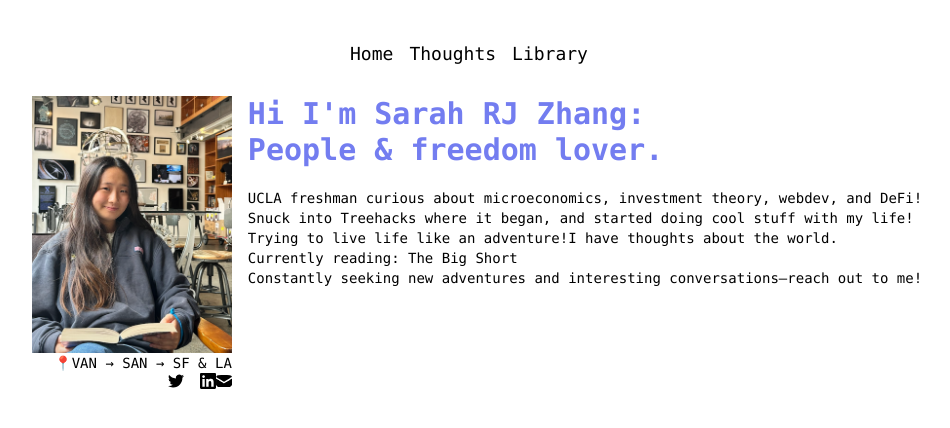
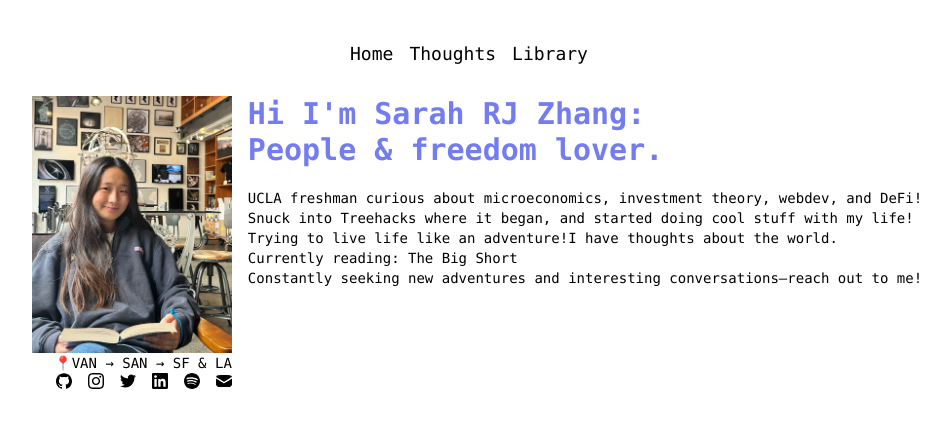
Before and after one commit to srachaz/Srachaswebsite, a Next.js app: page / in a window 1280 px wide. Shown: the top 428 px of the page, without its empty margins (163-1113 px from the left). Built offline with nearby package versions, Linux system fonts and the light colour scheme.

Commit message:
finalizing social icons

```diff
--- a/components/githubicon.js
+++ b/components/githubicon.js
@@ -4,7 +4,7 @@ const GithubIcon = () => {
   return (
     <a href="https://github.com/srachaz" target="_blank" rel="noopener noreferrer">
       <div className="w-4 h-4">
-        <Image src="/icons/github.svg" alt="Twitter Icon" width={24} height={24} />
+        <Image src="/icons/github.svg" alt="Github Icon" width={24} height={24} />
       </div>
     </a>
   );
--- a/components/instaicon.js
+++ b/components/instaicon.js
@@ -4,7 +4,7 @@ const InstaIcon = () => {
   return (
     <a href="https://www.instagram.com/sracha.rj/" target="_blank" rel="noopener noreferrer">
       <div className="w-4 h-4">
-        <Image src="/icons/instagram.svg" alt="Twitter Icon" width={24} height={24} />
+        <Image src="/icons/instagram.svg" alt="Insta Icon" width={24} height={24} />
       </div>
     </a>
   );
--- a/components/spotify.js
+++ b/components/spotify.js
@@ -0,0 +1,13 @@
+import Image from 'next/image';
+
+const SpotifyIcon = () => {
+  return (
+    <a href="https://open.spotify.com/user/09s1h7qq4f8fcyvm13apkn1nd?si=5db3f31d28454631" target="_blank" rel="noopener noreferrer">
+      <div className="w-4 h-4">
+        <Image src="/icons/spotify.svg" alt="Spotify Icon" width={24} height={24} />
+      </div>
+    </a>
+  );
+};
+
+export default SpotifyIcon;
--- a/pages/index.js
+++ b/pages/index.js
@@ -4,6 +4,9 @@ import Navbar from '../components/navbar'
 import TwitterIcon from '../components/twittericon'
 import LinkedInIcon from '@/components/linkedinicon'
 import MailIcon from '@/components/mailicon'
+import SpotifyIcon from '@/components/spotify'
+import GithubIcon from '@/components/githubicon'
+import InstaIcon from '@/components/instaicon'
 
 const inter = Inter({ subsets: ['latin'] })
 
@@ -19,7 +22,7 @@ export default function Home() {
         <div className = "font-mono align-right">
           <div><Image src="/headshot.png" alt="headshot"  width={200} height={400}/> </div>
             <div className="text-right text-sm">📍VAN → SAN → SF & LA </div>
-            <div className="flex flexrow justify-end"><div className="pr-4"><TwitterIcon/></div><LinkedInIcon/><MailIcon/></div>
+            <div className="flex flexrow justify-end space-x-4"><GithubIcon/><InstaIcon/><TwitterIcon/><LinkedInIcon/><SpotifyIcon/><MailIcon/></div>
         </div>
         <div>
 
```
